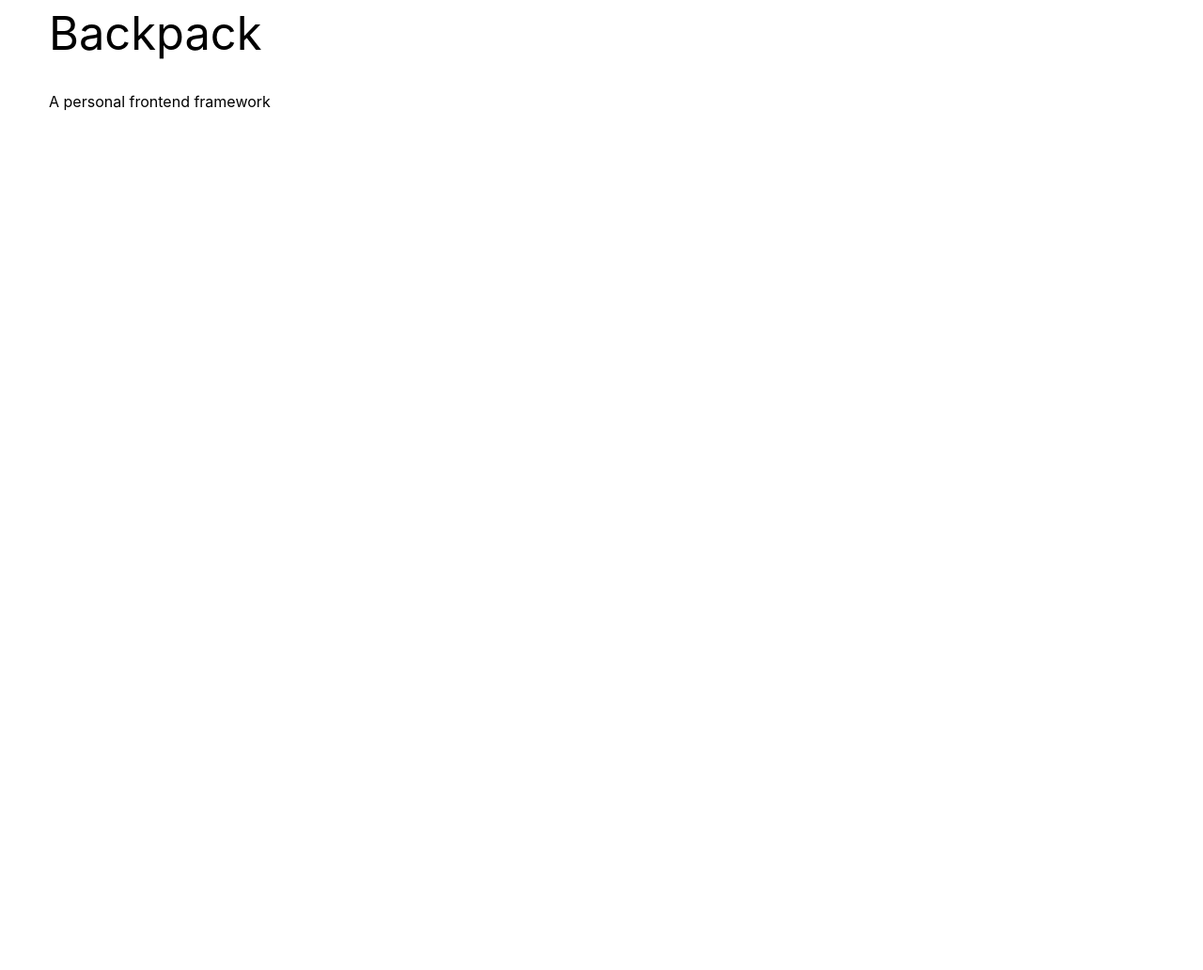
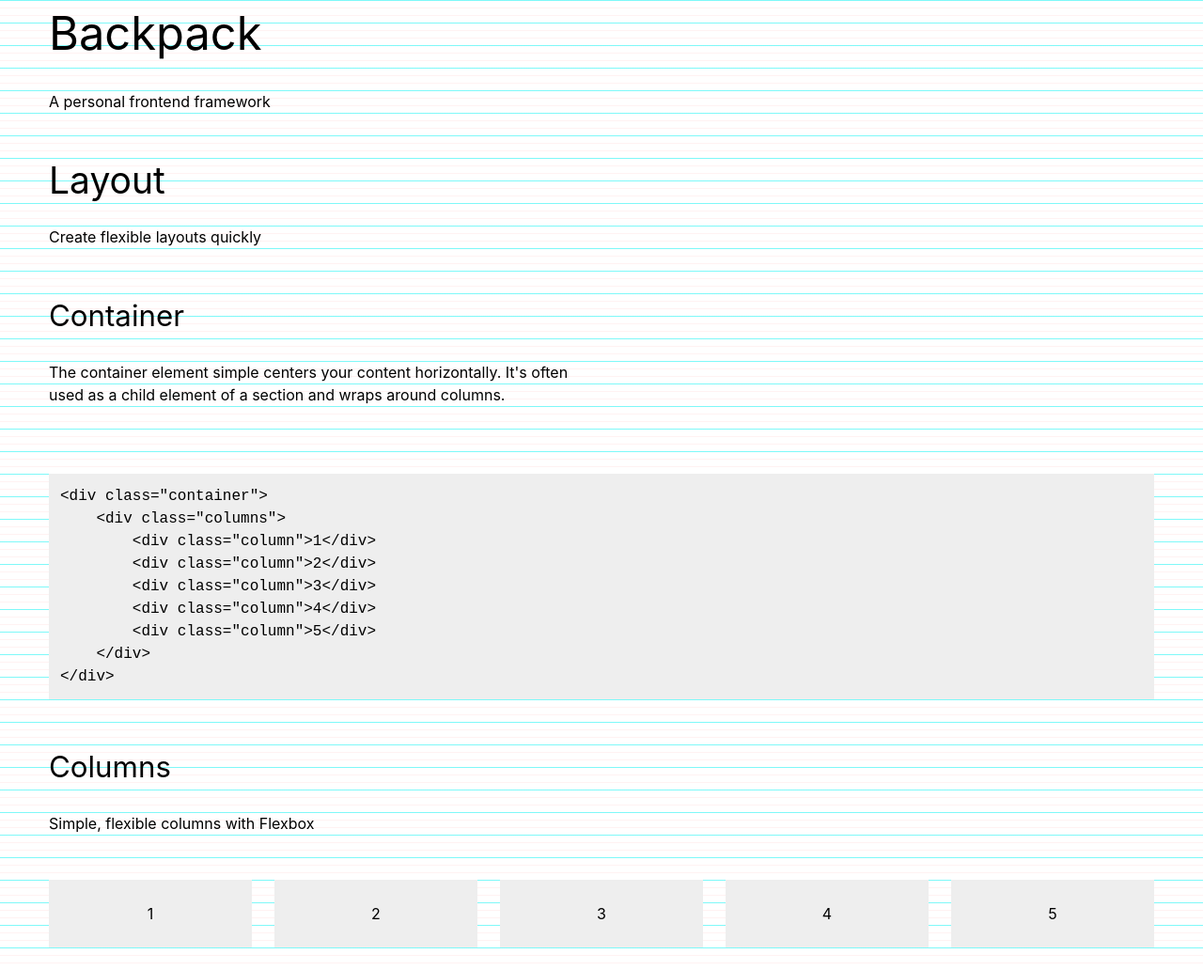
Before and after one commit to jjgrainger/Backpack, a website: page docs/index.html in a window 1280 px wide. Shown: the whole page at 94% size. Before the commit the page ends 800 px from the top, so only its background shows below. Drawn offline with Linux system fonts and the light colour scheme.

Commit message:
add basic layout docs

```diff
--- a/docs/index.html
+++ b/docs/index.html
@@ -4,15 +4,99 @@
     <meta charset="UTF-8">
     <title>Backpack - A personal frontend framework</title>
     <link rel="stylesheet" href="/css/backpack.min.css" />
+    <style>
+        .fill {
+            padding: 1.5rem;
+            background: #eee;
+            text-align: center;
+        }
+    </style>
 </head>
-<body>
-    <main class="container">
-        <div class="columns">
-            <div class="column">
-                <h1>Backpack</h1>
-                <p class="subtitle">A personal frontend framework</p>
+<body class="baseline">
+    <header class="hero">
+        <div class="container">
+            <div class="columns">
+                <div class="column">
+                    <h1>Backpack</h1>
+                    <p class="subtitle">A personal frontend framework</p>
+                </div>
             </div>
         </div>
+    </header>
+
+    <main>
+        <section id="layout">
+            <div class="container">
+                <div class="columns">
+                    <div class="column">
+                        <h2>Layout</h2>
+                        <p class="subtitle">Create flexible layouts quickly</p>
+                    </div>
+                </div>
+            </div>
+        </section>
+
+        <section id="container">
+            <div class="container">
+                <div class="columns">
+                    <div class="column">
+                        <h3>Container</h3>
+                        <p>
+                            The container element simple centers your content horizontally.
+                            It's often used as a child element of a section and wraps around columns.
+                        </p>
+                    </div>
+                    <div class="column"></div>
+                </div>
+
+                <div class="columns">
+                    <div class="column">
+                        <p>
+<pre><code>&lt;div class="container">
+    &lt;div class="columns">
+        &lt;div class="column">1&lt;/div>
+        &lt;div class="column">2&lt;/div>
+        &lt;div class="column">3&lt;/div>
+        &lt;div class="column">4&lt;/div>
+        &lt;div class="column">5&lt;/div>
+    &lt;/div>
+&lt;/div></code></pre>
+                        </p>
+                    </div>
+                </div>
+            </div>
+        </section>
+
+        <section id="columns">
+            <div class="container">
+                <div class="columns">
+                    <div class="column">
+                        <h3>Columns</h3>
+                        <p class="subtitle">Simple, flexible columns with Flexbox</p>
+                    </div>
+                    <div class="column"></div>
+                </div>
+                <div class="columns">
+                    <div class="column">
+                        <div class="fill">1</div>
+                    </div>
+                    <div class="column">
+                        <div class="fill">2</div>
+                    </div>
+                    <div class="column">
+                        <div class="fill">3</div>
+                    </div>
+                    <div class="column">
+                        <div class="fill">4</div>
+                    </div>
+                    <div class="column">
+                        <div class="fill">5</div>
+                    </div>
+                </div>
+            </div>
+        </section>
+
     </main>
+
 </body>
 </html>
```
